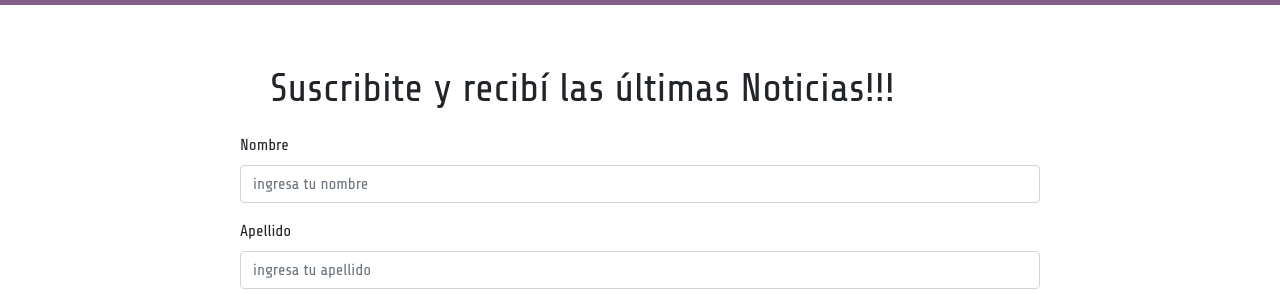
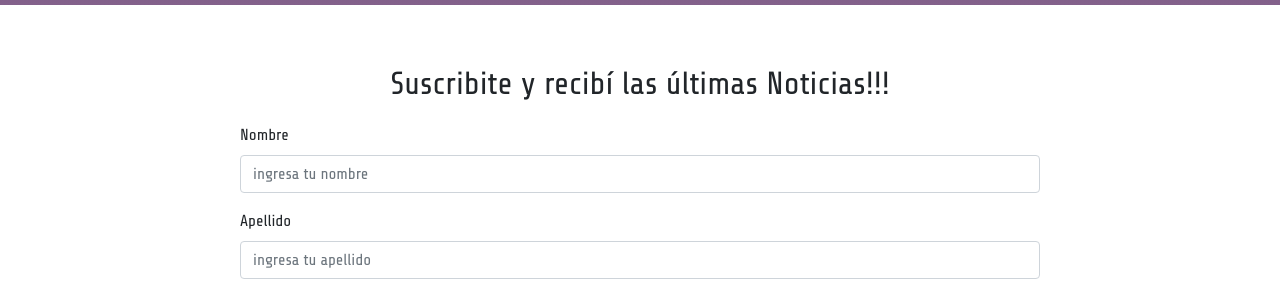
Before and after one commit to fedegroppa/proyectocoder, a website: page pag/suscribe.html in a window 1280 px wide. Shown: the part 434-733 px from the top of the page. Drawn offline with nearby package versions, Linux system fonts and the light colour scheme.

Commit message:
mejoras en encabezados

```diff
--- a/pag/suscribe.html
+++ b/pag/suscribe.html
@@ -69,7 +69,7 @@
 
     </header>
     <section class="margenCero">
-        <h1 class="titulo">Suscribite y recibí las últimas Noticias!!!</h1>
+        <h2 class="titulo">Suscribite y recibí las últimas Noticias!!!</h2>
 
         <div class="mb-3">
             <label for="exampleFormControlInput1" class="form-label">Nombre</label>
```
